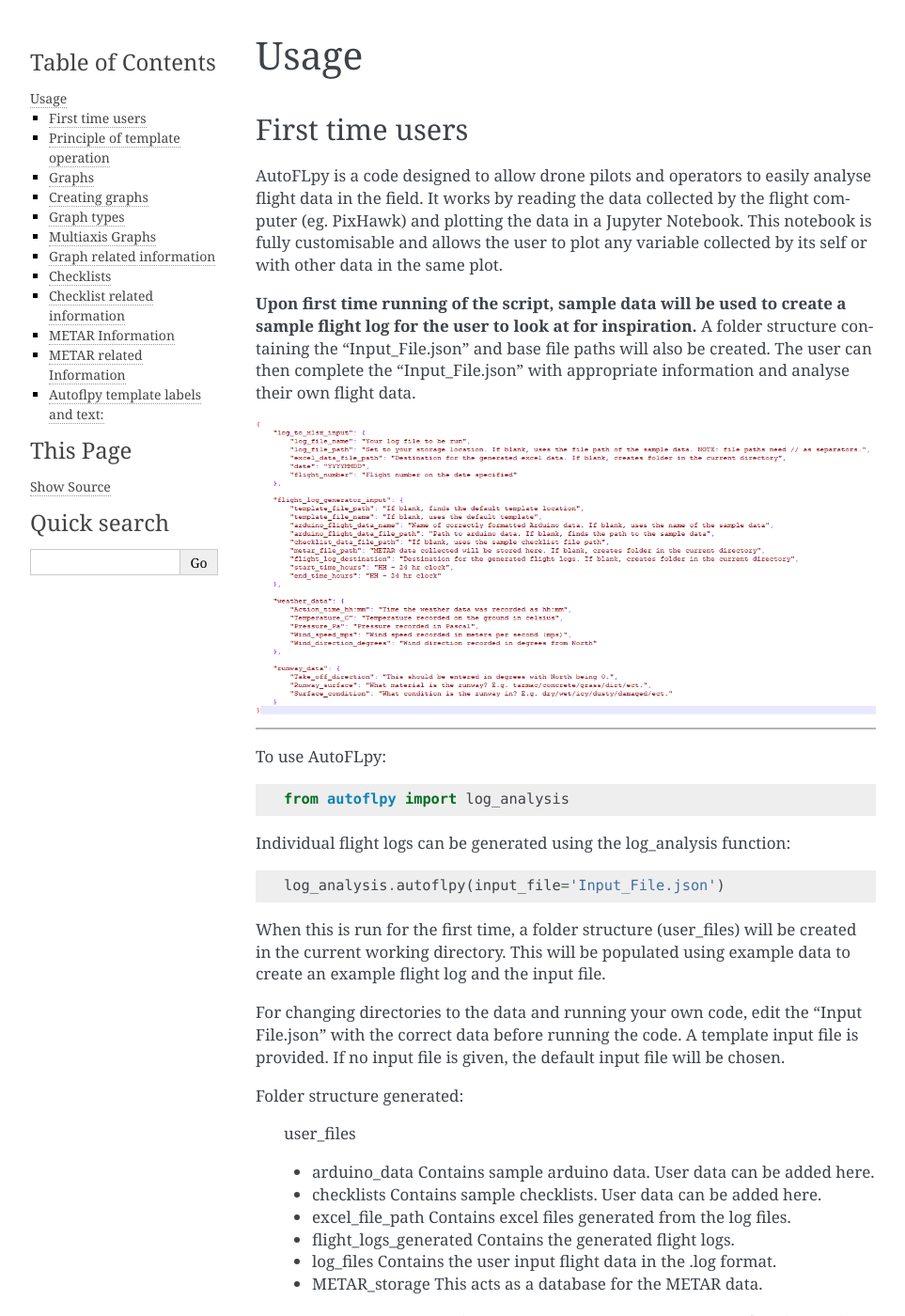
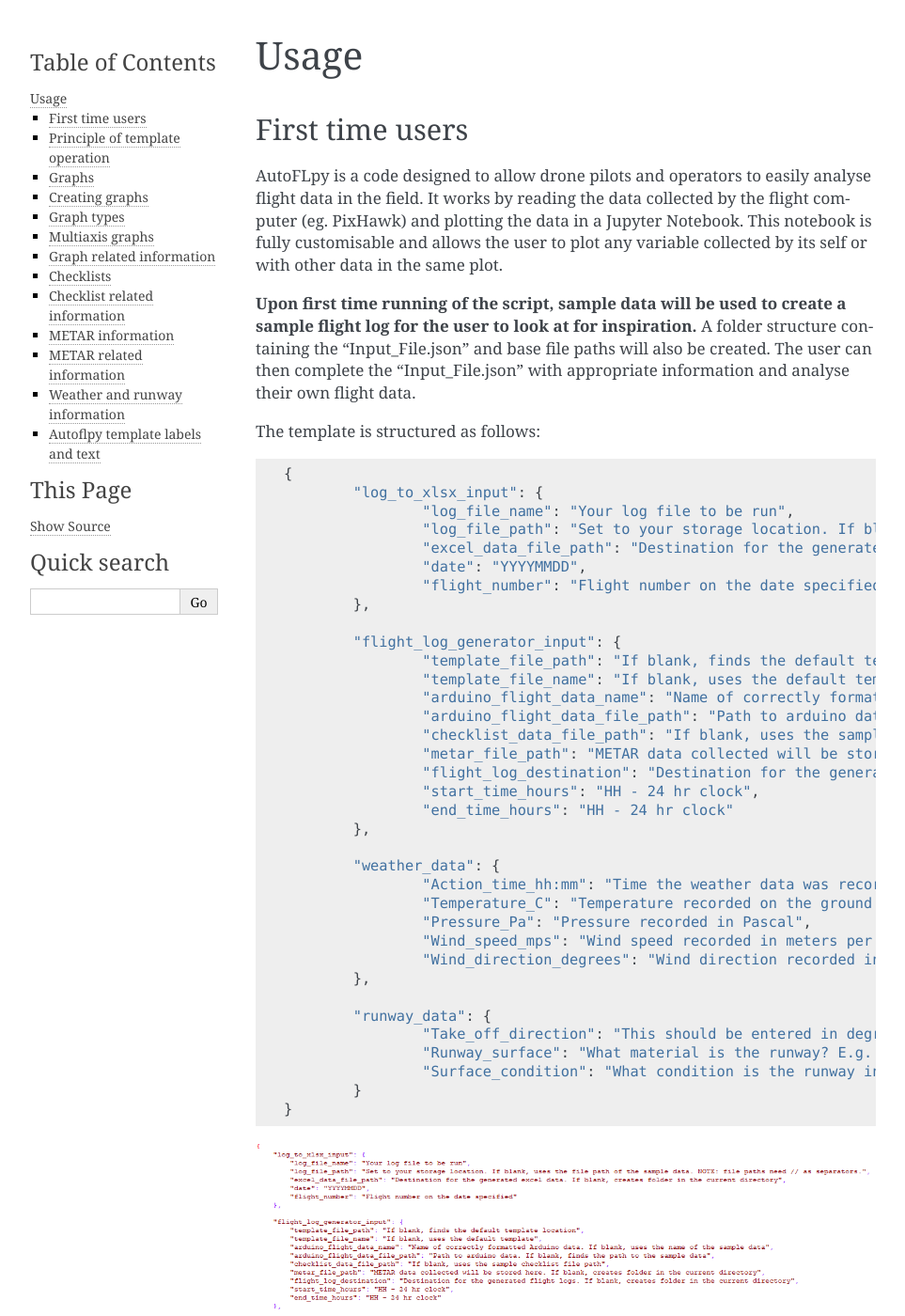
Before and after one commit to AdrianWeishaeupl/AutoFLpy, a Sphinx documentation site: the page built from docs/usage.rst, in a window 1280 px wide and 1400 px high. Shown: the whole window at 94% size, without its empty margins (148-1111 px from the left). Built offline with Sphinx 7.4.7, drawn with Linux system fonts in a browser that asks for light colours; pages that are not in the unit, such as notebooks, are missing from menus; some of the changed text lies outside the part shown.

Commit message:
Usage updated with runway information

```diff
--- a/docs/usage.rst
+++ b/docs/usage.rst
@@ -9,6 +9,44 @@
 
 **Upon first time running of the script, sample data will be used to create a sample flight log for the user to look at for inspiration.**
 A folder structure containing the "Input_File.json" and base file paths will also be created. The user can then complete the "Input_File.json" with appropriate information and analyse their own flight data.
+
+The template is structured as follows::
+
+	{
+		"log_to_xlsx_input": {
+			"log_file_name": "Your log file to be run",
+			"log_file_path": "Set to your storage location. If blank, uses the file path of the sample data. NOTE: file paths need // as separators.",
+			"excel_data_file_path": "Destination for the generated excel data. If blank, creates folder in the current directory",
+			"date": "YYYYMMDD",
+			"flight_number": "Flight number on the date specified"
+		},
+
+		"flight_log_generator_input": {
+			"template_file_path": "If blank, finds the default template location",
+			"template_file_name": "If blank, uses the default template",
+			"arduino_flight_data_name": "Name of correctly formatted Arduino data. If blank, uses the name of the sample data",
+			"arduino_flight_data_file_path": "Path to arduino data. If blank, finds the path to the sample data",
+			"checklist_data_file_path": "If blank, uses the sample checklist file path",
+			"metar_file_path": "METAR data collected will be stored here. If blank, creates folder in the current directory",
+			"flight_log_destination": "Destination for the generated flight logs. If blank, creates folder in the current directory",
+			"start_time_hours": "HH - 24 hr clock",
+			"end_time_hours": "HH - 24 hr clock"
+		},
+
+		"weather_data": {
+			"Action_time_hh:mm": "Time the weather data was recorded as hh:mm",
+			"Temperature_C": "Temperature recorded on the ground in celsius",
+			"Pressure_Pa": "Pressure recorded in Pascal",
+			"Wind_speed_mps": "Wind speed recorded in meters per second (mps)",
+			"Wind_direction_degrees": "Wind direction recorded in degrees from North"
+		},
+
+		"runway_data": {
+			"Take_off_direction": "This should be entered in degrees with North being 0.",
+			"Runway_surface": "What material is the runway? E.g. tarmac/concrete/grass/dirt/ect.",
+			"Surface_condition": "What condition is the runway in? E.g. dry/wet/icy/dusty/damaged/ect."
+		}
+	}
 
 .. image:: images/Us_input_template.png
 	:width: 900
@@ -122,7 +160,7 @@
 Mapplot
 This is a special case of the standard graph and is active when Latitdue and Longitude are plotted against each other. A map is plotted behind the data aid with flight visualisation.
 
-Multiaxis Graphs
+Multiaxis graphs
 ----------------
 Multiaxis graphs will have left and right axis. These are like the normal graphs but the text to create the graph is MULTIAXIS_GRAPH. To state the data for the left axis the label is LEFT_AXIS and to state the data for the right axis, the label is RIGHT_AXIS.
 
@@ -160,7 +198,7 @@
 -----------------------------
 If a cell contains the label CHECKLIST_TEXT, it will be removed if checklists do not appear on that flight date. Likewise, CHECKLIST_LINE will remove a specific line when checklists do not appear.
 
-METAR Information
+METAR information
 -----------------
 The text METAR_INFORMATION will import a paragraph of text stating the METAR information for the input times and dates. METAR_INFORMATION must be on a cell on its own to work.
 
@@ -169,11 +207,20 @@
 An example showing how the cell must be laid out for METAR information.
 The METAR information paragraph created will have an anchor with the id "METAR-Information".
 
-METAR related Information
+METAR related information
 -------------------------
 If a cell contains the label METAR_TEXT, autoflpy will search for METAR information at the closest airfield. This also works retrospectively.
 
-Autoflpy template labels and text:
+Weather and runway information
+------------------------------
+Weather information and runway information entered into the input file are generated through the following keys respectively:
+
+WEATHER_INFORMATION
+
+RUNWAY_INFORMATION
+
+
+Autoflpy template labels and text
 ----------------------------------
 Label					Function
 
```
